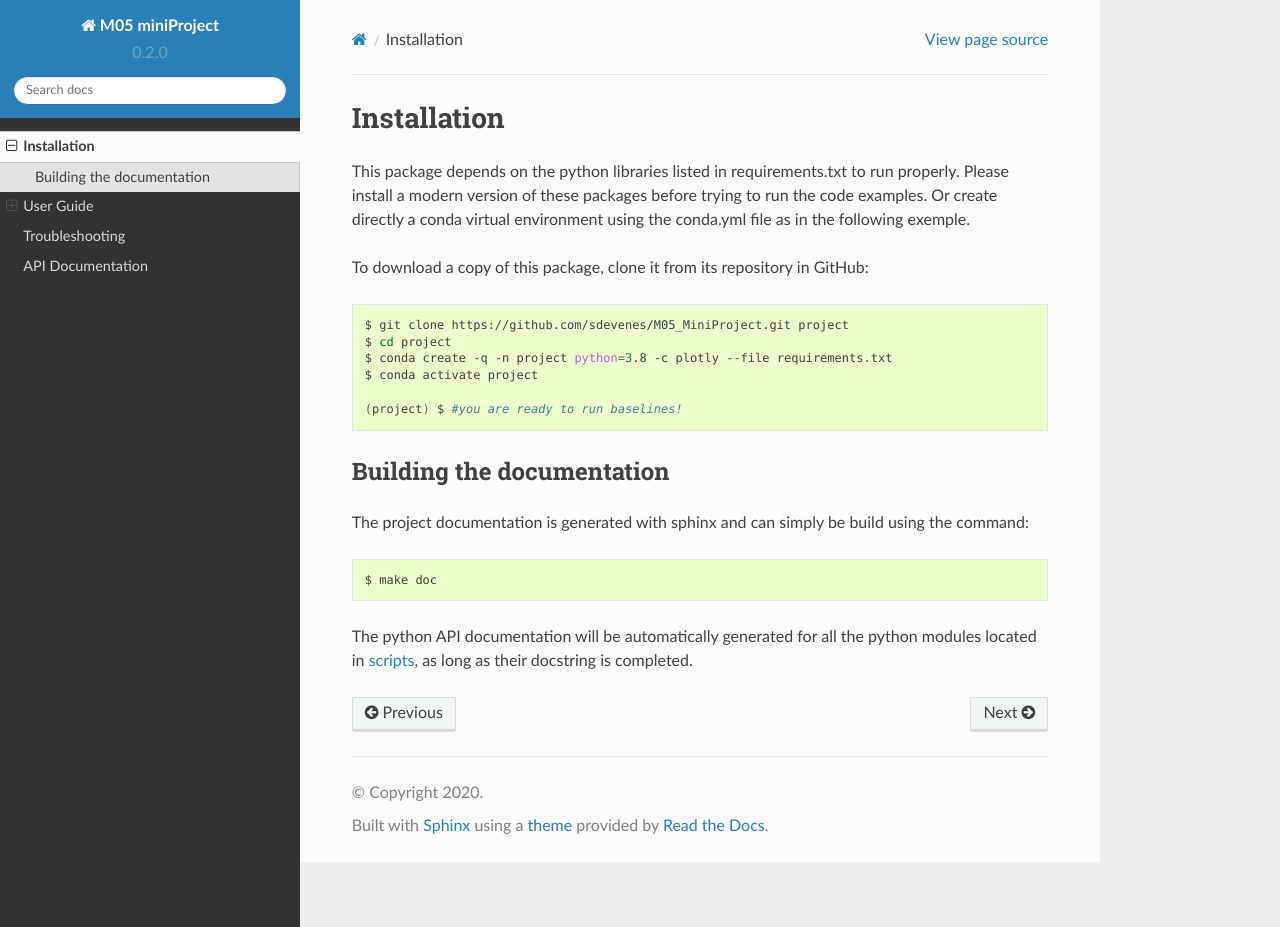
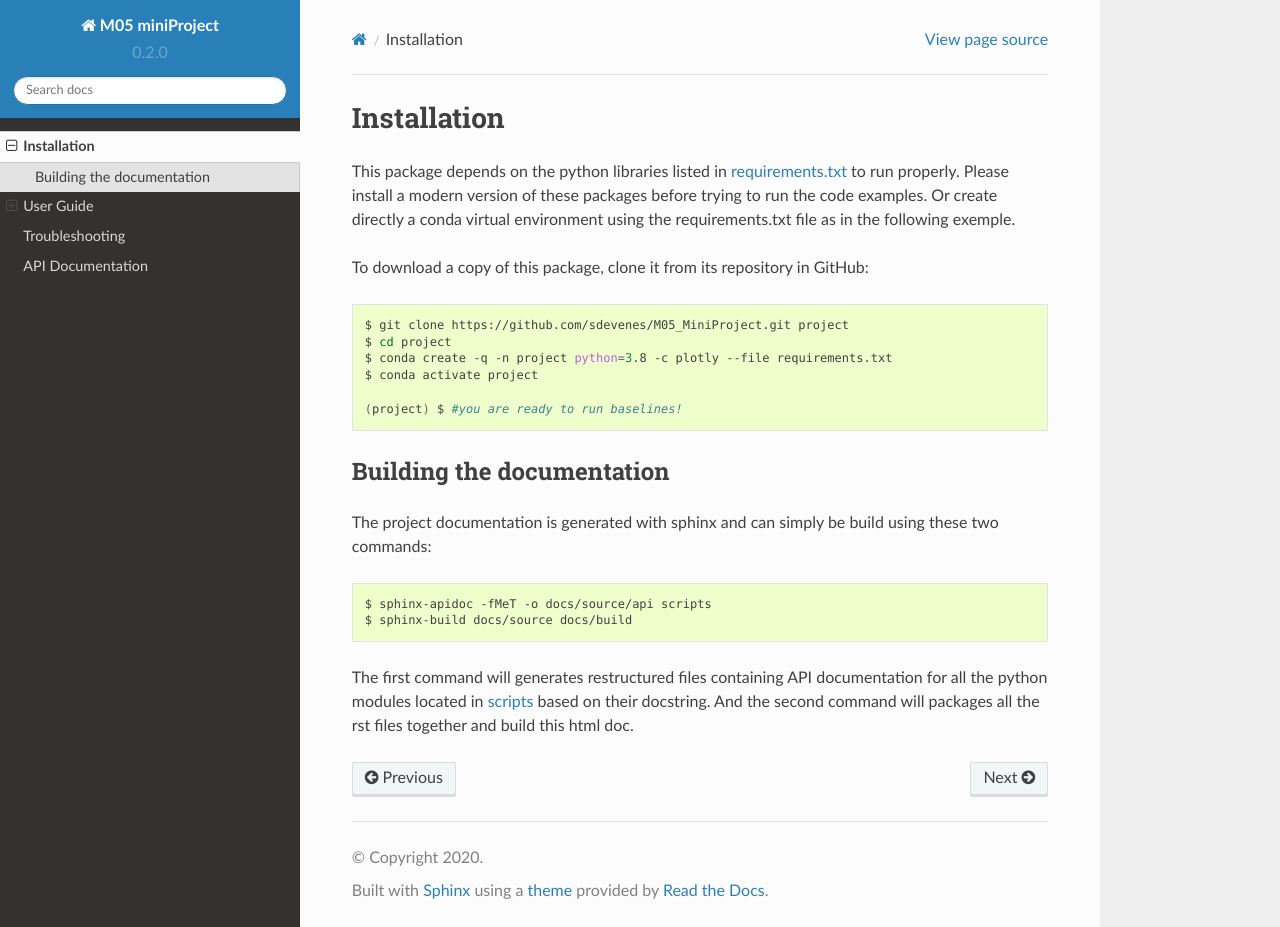
Before and after one commit to sdevenes/M05_MiniProject, a Sphinx documentation site: the page built from docs/source/installation.rst, in a window 1280 px wide and 927 px high. Built offline with Sphinx 7.4.7 and the Read the Docs theme 2.0.0, drawn with Linux system fonts in a browser that asks for light colours.

Commit message:
update the documentation and readme

```diff
--- a/docs/source/guide.rst
+++ b/docs/source/guide.rst
@@ -1,6 +1,6 @@
-============
+===========
  User Guide
-============
+===========
 
 This guide explains how to use this package and obtain results published in our
 paper.  Results can be re-generated automatically by executing the following
--- a/docs/source/installation.rst
+++ b/docs/source/installation.rst
@@ -2,9 +2,9 @@
 Installation
 ------------
 
-This package depends on the python libraries listed in requirements.txt to run properly.
+This package depends on the python libraries listed in `requirements.txt <https://github.com/sdevenes/M05_MiniProject/blob/master/requirements.txt>`_  to run properly.
 Please install a modern version of these packages before trying to run the code examples.
-Or create directly a conda virtual environment using the conda.yml file as in the following
+Or create directly a conda virtual environment using the requirements.txt file as in the following
 exemple.
 
 To download a copy of this package, clone it from its repository in GitHub:
@@ -21,11 +21,14 @@ To download a copy of this package, clone it from its repository in GitHub:
 Building the documentation
 --------------------------
 
-The project documentation is generated with sphinx and can simply be build using the command:
+The project documentation is generated with sphinx and can simply be build using these two commands:
 
 .. code:: sh
 
-   $ make doc
+   $ sphinx-apidoc -fMeT -o docs/source/api scripts
+   $ sphinx-build docs/source docs/build
 
-The python API documentation will be automatically generated for all the python modules located
-in `scripts <https://github.com/sdevenes/M05_MiniProject/tree/feature/documentation/scripts>`_, as long as their docstring is completed.
+The first command will generates restructured files containing API documentation for all the python
+modules located in `scripts <https://github.com/sdevenes/M05_MiniProject/tree/master/scripts>`_
+based on their docstring. And the second command will packages all the rst files together and build this
+html doc.
--- a/docs/source/troubleshooting.rst
+++ b/docs/source/troubleshooting.rst
@@ -5,7 +5,7 @@ Unit tests are available for the project and can be run simply with the followin
 
 .. code-block:: shell
 
-   (project) $ make unitTests
+   (project) $ nosetests --nocapture -v tests/test.py
 
 .. note::
    the tests are implemented using `nose <https://pypi.org/project/nose/>`_ python package, it needs to be installed beforhand
```
Also changed, not shown: README.rst (+12 -2 lines).
